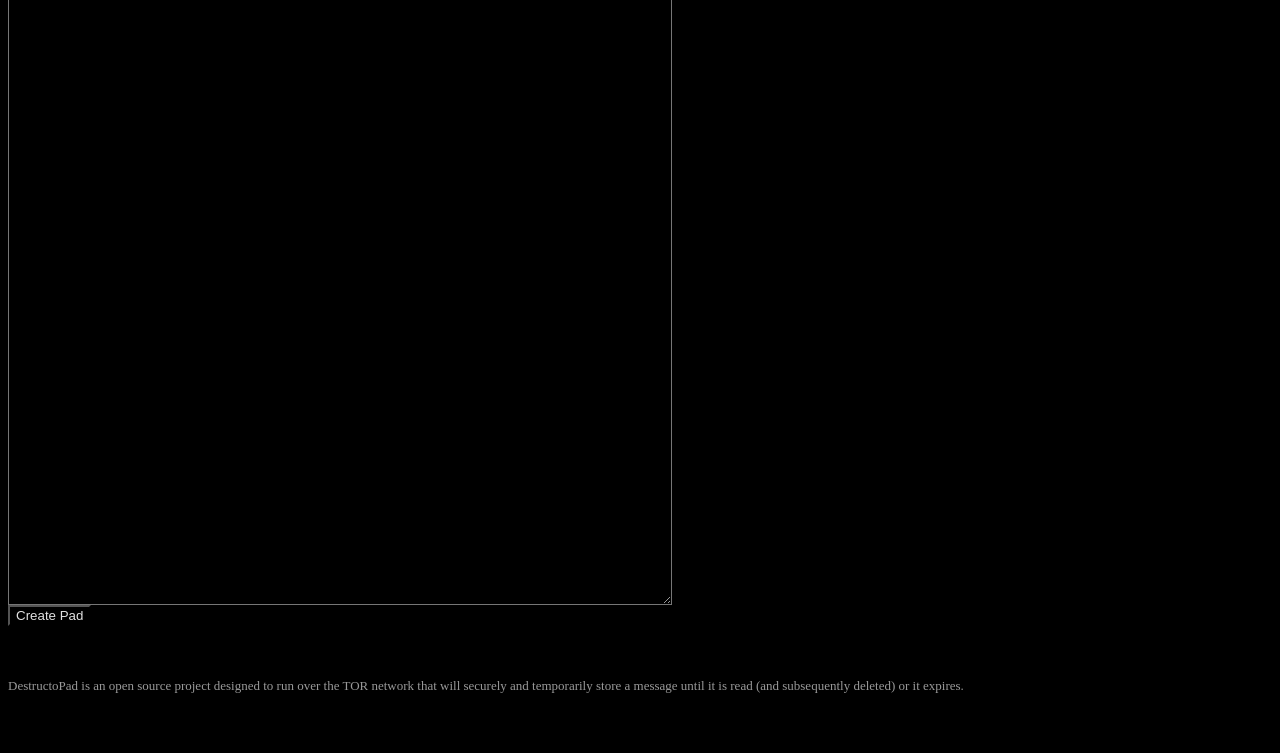
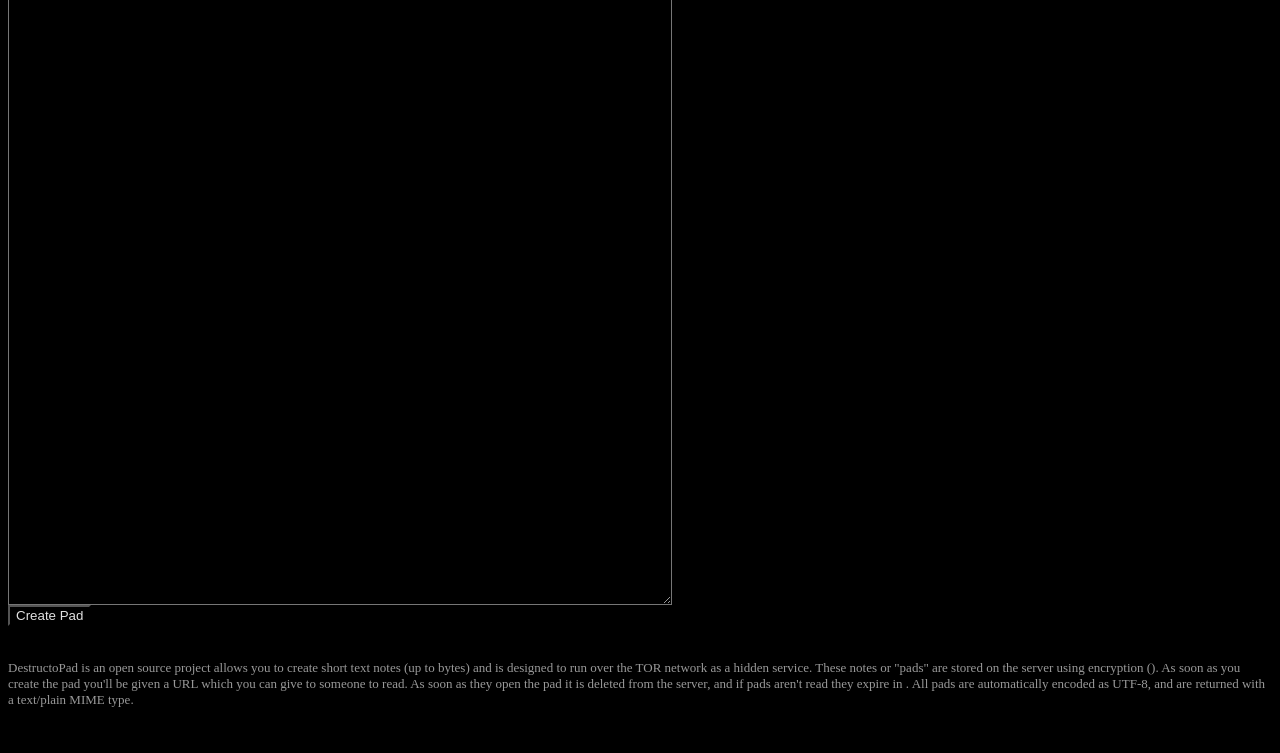
Before and after one commit to ThreeSixes/destructoPad, a PHP site: page / in a window 1280 px wide. Shown: the part 47-800 px from the top of the page. Run offline with PHP 8.4, Linux system fonts and the light colour scheme.

Commit message:
Text change on the footer.

```diff
--- a/include/footer.php
+++ b/include/footer.php
@@ -1,5 +1,8 @@
 <br/>
-<br/>
-<span class="tinyText">DestructoPad is an open source project designed to run over the TOR network that will securely and temporarily store a message until it is read (and subsequently deleted) or it expires.</span>
+<span class="tinyText">DestructoPad is an open source project allows you to create short text notes
+(up to <?php //echo $dp->getOverheadSize; ?> bytes) and is designed to run over the TOR network as a hidden service.
+These notes or "pads" are stored on the server using encryption (<?php ?>). As soon as you create the pad you'll be given a URL
+which you can give to someone to read. As soon as they open the pad it is deleted from the server, and if pads aren't
+read they expire in <?php ?>. All pads are automatically encoded as UTF-8, and are returned with a text/plain MIME type.</span>
 </body>
 </html>
```
